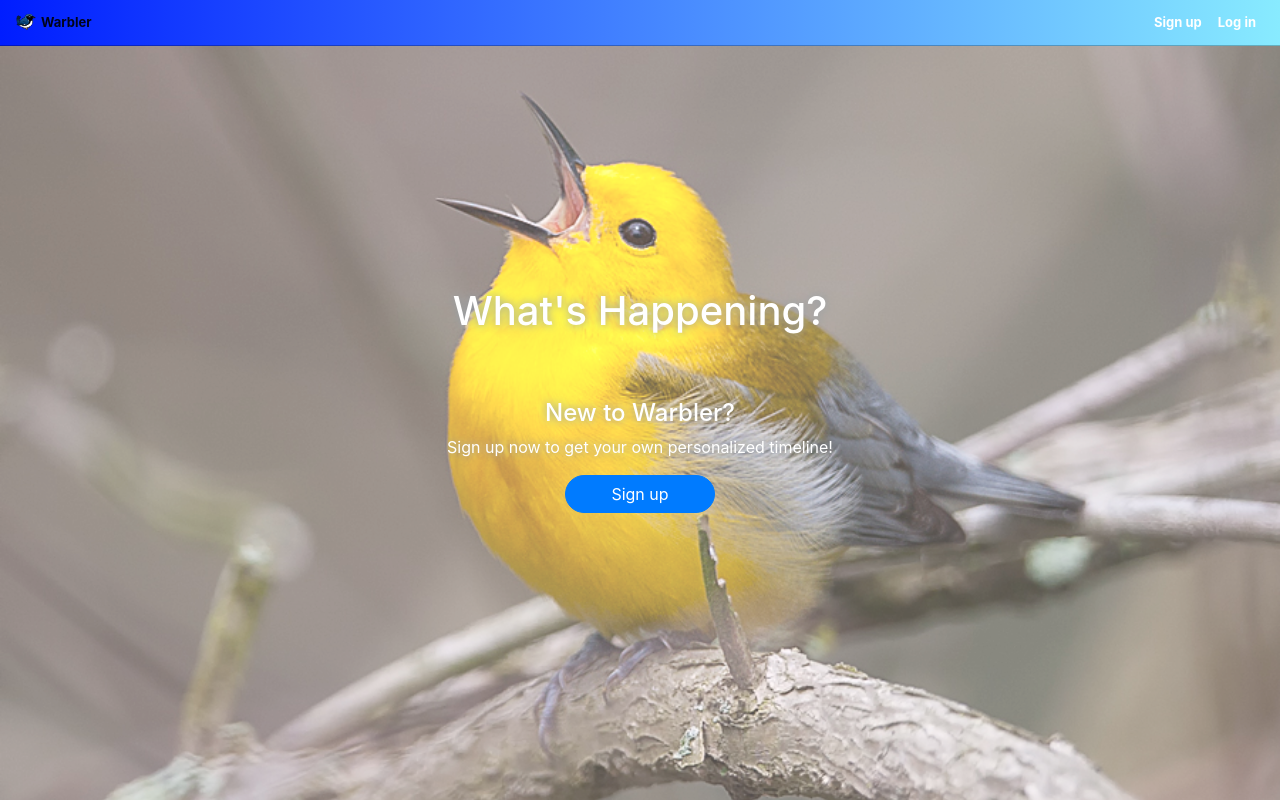
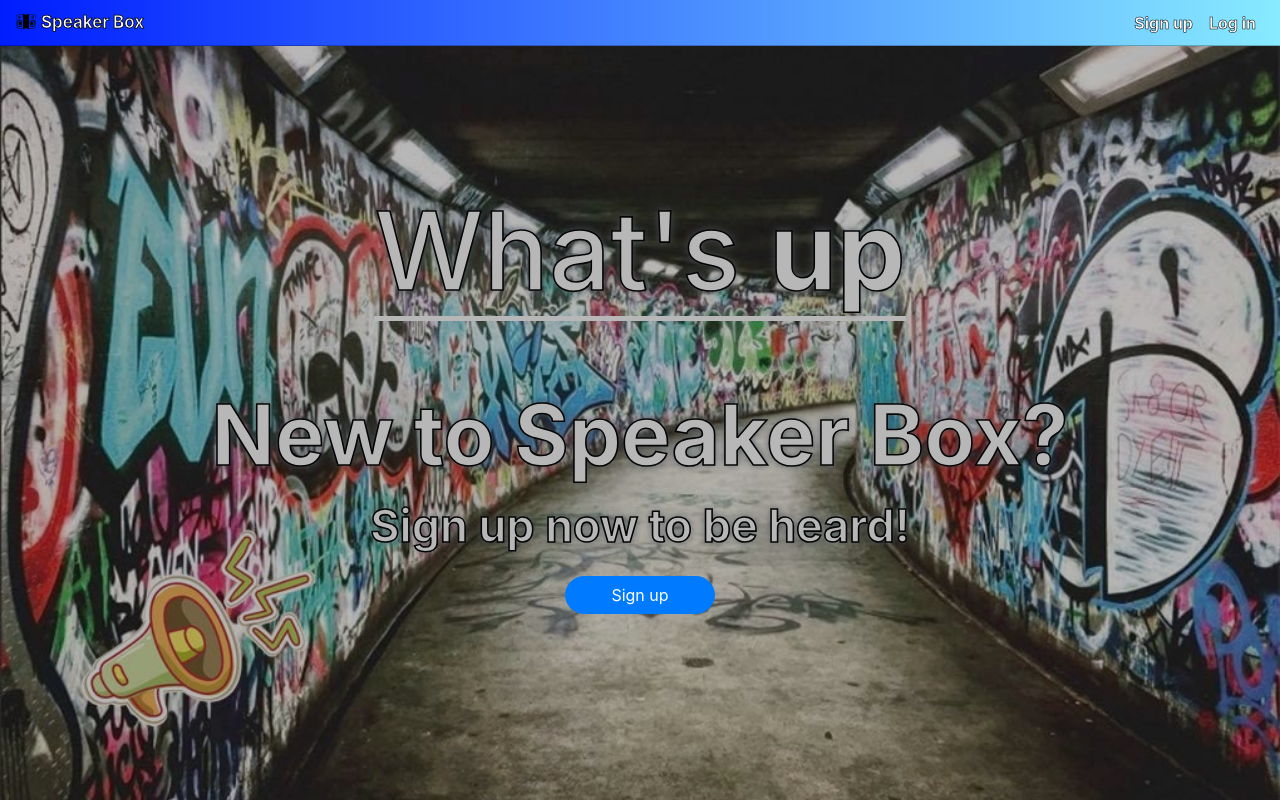
Before and after one commit to lucasaking/speakerbox-fullstack, a Flask app: page / in a window 1280 px wide. Run offline with Flask 2, Linux system fonts and the light colour scheme; some libraries are stand-ins or nearby versions.

Commit message:
updated theme

```diff
--- a/static/stylesheets/style.css
+++ b/static/stylesheets/style.css
@@ -2,6 +2,14 @@
 
 body {
   background-color: #e6ecf0;
+  margin: 0 auto;
+  /* margin-left: 10%;
+  text-align: center;
+  align-content: center;
+  align-items: center;
+  align-self: center; */
+  /* margin-left: 50%;
+  margin-right: 0 auto; */
 }
 
 body.error-404 {
@@ -200,7 +208,7 @@ nav + .container {
 #warbler-hero {
   height: 360px;
   margin-top: -16px;
-  opacity: 0.7;
+  /* opacity: 0.; */
   background-size: cover;
   background-position: top center;
 }
@@ -400,10 +408,29 @@ p.card-bio {
   background-image: url("/static/images/signed-out-home.jpg");
   background-size: cover;
   background-position: center center;
-  color: #fff;
+  /* color: #fff; */
+  opacity: 1 !important;
+  color: white;
   text-align: center;
   padding: 1rem;
   text-shadow: 0 0 8px #66757f;
+}
+
+@media screen and (max-width: 601px) {
+  .home-media {
+    -webkit-text-stroke-width: 0px !important;
+    -webkit-text-stroke-color: white;
+    text-decoration: none !important;
+    font-size: 200% !important;
+  }
+}
+@media screen and (max-width: 601px) {
+  .home-media-small {
+    -webkit-text-stroke-width: 0px !important;
+    -webkit-text-stroke-color: white;
+    text-decoration: none !important;
+    font-size: 100% !important;
+  }
 }
 
 .home-hero .btn {
@@ -424,7 +451,8 @@ p.card-bio {
   left: 0;
   right: 0;
   bottom: 0;
-  background: rgba(255, 255, 255, 0.3);
+  /* background: rgba(255, 255, 255, 0.3); */
+   background: rgba(20, 17, 17, 0.3);
 }
 
 /* ============================== Signed in Home */
@@ -588,7 +616,7 @@ p.card-bio {
     border-collapse: collapse;
     color: darkblue;
     background-color: rgb(189, 189, 255);
-    opacity: 1;
+    /* opacity: 1; */
     font-size: 18px;
     border: 1.9px black solid;
 }
@@ -601,7 +629,7 @@ p.card-bio {
     /* background-color:rgb(227, 227, 255); */
     background-color:rgb(230, 163, 163);
     font-size: 10px;
-    opacity: 0.8;
+    /* opacity: 0.8; */
     transition: 0.3s;
     margin-left: auto;
     margin-right: auto;
@@ -619,7 +647,7 @@ p.card-bio {
     color: darkblue;
     /* background-color: whitesmoke; */
     background-color: rgb(238, 51, 51);
-    opacity: 1;
+    /* opacity: 1; */
     font-size: 18px;
     border: 1.9px black solid;
 }
@@ -651,7 +679,7 @@ p.card-bio {
   padding-right: 50px;
   padding-top: 50px;
   padding-bottom: 50px;
-  opacity: 100%;
+  /* opacity: 100%; */
   width:500px;
   word-wrap: break-word;
 }
--- a/templates/base.html
+++ b/templates/base.html
@@ -3,7 +3,7 @@
 
 <head>
   <meta charset="UTF-8">
-  <title>Warbler</title>
+  <title>Speaker Box</title>
 
   <link rel="stylesheet"
         href="https://unpkg.com/bootstrap/dist/css/bootstrap.css">
@@ -14,7 +14,7 @@
   <link rel="stylesheet"
         href="https://use.fontawesome.com/releases/v5.3.1/css/all.css">
   <link rel="stylesheet" href="/static/stylesheets/style.css">
-  <link rel="shortcut icon" href="/static/favicon.ico">
+  <link rel="shortcut icon" href="/static/images/warbler-logo.png">
 </head>
 
 <body class="{% block body_class %}{% endblock %}">
@@ -24,7 +24,7 @@
     <div class="navbar-header">
       <a href="/" class="navbar-brand">
         <img src="/static/images/warbler-logo.png" alt="logo">
-        <span>Warbler</span>
+        <span style="-webkit-text-stroke-width: 0.75px; -webkit-text-stroke-color: black; color: white; font-size: 130%">Speaker Box</span>
       </a>
     </div>
 
@@ -36,7 +36,7 @@
             <input
                 name="q"
                 class="form-control"
-                placeholder="Search Warbler"
+                placeholder="Search Speaker Box"
                 aria-label="Search"
                 id="search">
             <button class="btn btn-default">
@@ -47,16 +47,16 @@
       {% endblock %}
 
       {% if not g.user %}
-        <li><a href="/signup" style="color: white;">Sign up</a></li>
-        <li><a href="/login" style="color: white;">Log in</a></li>
+        <li><a href="/signup" style="-webkit-text-stroke-width: 0.5px; -webkit-text-stroke-color: black; color: white; font-size: 100%">Sign up</a></li>
+        <li><a href="/login" style="-webkit-text-stroke-width: 0.5px; -webkit-text-stroke-color: black; color: white; font-size: 100%">Log in</a></li>
       {% else %}
         <li>
           <a href="/users/{{ g.user.id }}">
             <img src="{{ g.user.image_url }}" alt="{{ g.user.username }}">
           </a>
         </li>
-        <li><a href="/messages/new" style="color: white;">New Message</a></li>
-        <li><a href="/logout" style="color: white;">Log out</a></li>
+        <li><a href="/messages/new" style="-webkit-text-stroke-width: 0.5px; -webkit-text-stroke-color: black; color: white; font-size: 100%">New Message</a></li>
+        <li><a href="/logout" style="-webkit-text-stroke-width: 0.5px; -webkit-text-stroke-color: black; color: white; font-size: 100%">Log out</a></li>
       {% endif %}
 
     </ul>
--- a/templates/home-anon.html
+++ b/templates/home-anon.html
@@ -6,9 +6,9 @@
 
 {% block content %}
   <div class="home-hero">
-    <h1>What's Happening?</h1>
-    <h4>New to Warbler?</h4>
-    <p>Sign up now to get your own personalized timeline!</p>
+    <h1 class="home-media" style="font-size: 8.5vw; border-bottom: 5px solid white; color: white; -webkit-text-stroke-width: .1rem; -webkit-text-stroke-color: black;">What's <b>up</b></h1>
+    <h4 class="home-media" style="font-size: 6.5vw; color: white; -webkit-text-stroke-width: .1rem; -webkit-text-stroke-color: black;"><b>New to Speaker Box?</b></h4>
+    <p class="home-media-small" style="font-size: 3.5vw; -webkit-text-stroke-width: .1rem; -webkit-text-stroke-color: black;"><b>Sign up now to be heard!</b></p>
     <a href="/signup" class="btn btn-primary">Sign up</a>
   </div>
 {% endblock %}
--- a/templates/users/signup.html
+++ b/templates/users/signup.html
@@ -4,7 +4,7 @@
 
   <div class="row justify-content-md-center">
     <div class="col-md-7 col-lg-5">
-      <h2 class="join-message">Join Warbler today.</h2>
+      <h2 class="join-message">Join Speaker Box today.</h2>
       <form method="POST" id="user_form">
         {{ form.hidden_tag() }}
 
```
Also changed, not shown: templates/home.html (+6 -3 lines), static/images/dj.jpg (added), static/images/signed-out-home.jpg, static/images/warbler-hero.jpg, static/images/warbler-logo.png, 3 other files.
